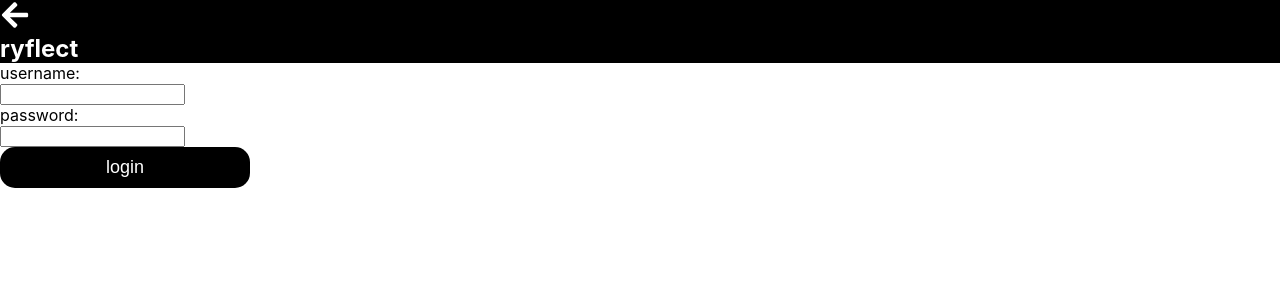
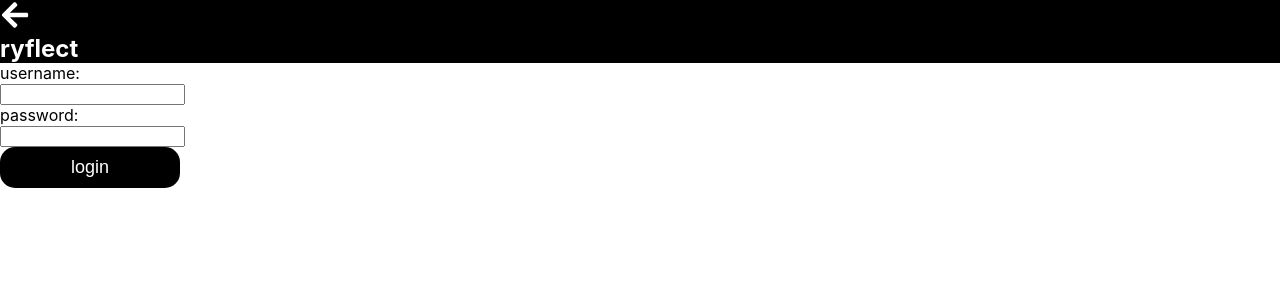
Before and after one commit to chrischristakis/ryflect, a React (Create React App) app in the folder client/: page /login in a window 1280 px wide. Shown: the top 300 px of the page. Built offline with nearby package versions, Linux system fonts and the light colour scheme; no server answers.

Commit message:
Confirm button

```diff
--- a/client/src/components/Button.jsx
+++ b/client/src/components/Button.jsx
@@ -1,12 +1,31 @@
-import { useState } from 'react';
+import { useEffect, useState } from 'react';
 import { ReactComponent as Loading } from '../assets/loading.svg';
 import style from './Button.module.css';
 
-function Button({text="placeholder", clickEvent=async ()=>{}, type='button', disabled=false}) {
+function Button({text="placeholder", clickEvent=async ()=>{}, type='button', disabled=false, shouldConfirm=false}) {
 
     const [loading , setLoading] = useState(false);
+    const [displayConfirm, setDisplayConfirm] = useState(false);
+
+    // After 5 seconds, if they havent confirmed, reset button.
+    useEffect(() => {
+        if(!displayConfirm)
+            return;
+
+        setTimeout(() => {
+            if(displayConfirm) {
+                console.log('running!')
+                setDisplayConfirm(false);
+            }
+        }, 4000);
+    }, [displayConfirm, setDisplayConfirm])
 
     const handleClick = async (e) => {
+        if(shouldConfirm && !displayConfirm) {
+            setDisplayConfirm(true);
+            return;
+        }
+
         setLoading(true);
         try {
             //await new Promise(resolve => setTimeout(resolve, 5000)); For throttle testing
@@ -14,13 +33,24 @@
             setLoading(false);
         }
         catch(err) {
+            // This should be caught in our click event, however, we could move it here.
+        }
+        finally {
+            setDisplayConfirm(false);
             setLoading(false);
         }
     };
 
     return (
-        <button className={style.button} onClick={handleClick} type={type} disabled={loading || disabled}>
-            {loading? <Loading/> : text}
+        <button className={`${style.button} ${displayConfirm? style.confirm : style.normal}`} onClick={handleClick} type={type} disabled={loading || disabled}>
+            {loading?
+                <Loading/>
+                :
+                displayConfirm ?
+                    'you sure?'
+                    :
+                    text
+            }
         </button>
     );
 }
--- a/client/src/components/Button.module.css
+++ b/client/src/components/Button.module.css
@@ -1,13 +1,26 @@
 .button {
     padding: 10px;
-    min-width: 250px;
+    min-width: 180px;
     font-size: large;
     background-color: black;
     color: white;
     border-radius: 15px;
+    cursor: pointer;
+}
 
-    cursor: pointer;
+.normal {
+    background-color: black;
+    color: white;
     border: none;
+    transition: background-color 0.25s ease;
+}
+
+.confirm {
+    background-color: white;
+    color: black;
+    border: 1px solid black;
+
+    transition: color 2.25s ease;
     transition: background-color 0.25s ease;
 }
 
@@ -15,6 +28,11 @@
     background-color: rgb(45, 45, 45);
 }
 
+.confirm:hover {
+    color: white;
+    background-color: black;
+}
+
 .button:disabled {
     background-color: rgb(138, 138, 138);
     color: white;
--- a/client/src/pages/CreateJournal.jsx
+++ b/client/src/pages/CreateJournal.jsx
@@ -61,7 +61,7 @@
         <div>
             <h3>{getDate(date)} <span style={{userSelect: 'none'}} onClick={() => setEmoji(randomEmoji())}>{emoji}</span></h3>
             <ReactQuill modules={modules} placeholder="Type here..." onChange={setEntryText} theme="snow"/>
-            <Button text="i'm done!" clickEvent={handleSubmit}/>
+            <Button text="i'm done!" clickEvent={handleSubmit} shouldConfirm={true}/>
         </div>
     );
 }
```
